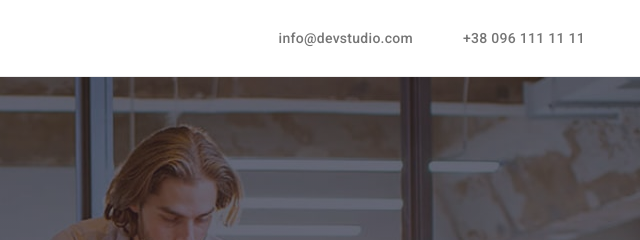
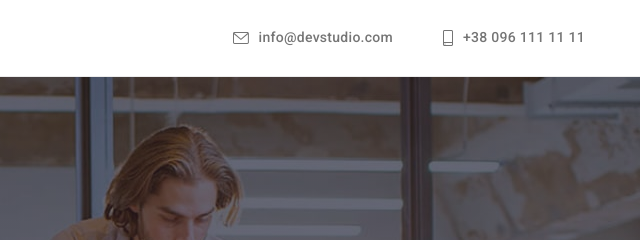
Before and after one commit to LenaLeri/goit-markup-hw-04, a plain HTML site: page index.html in a window 1280 px wide. Shown: the top 240 px of the page, 640-1280 px from the left. Drawn offline with nearby package versions, Linux system fonts and the light colour scheme.

Commit message:
Хедер svg

```diff
--- a/css/styles.css
+++ b/css/styles.css
@@ -151,10 +151,10 @@ img {
 .auth-nav {
   display: flex;
   margin-left: auto;
-  /* margin-left: 331px; */
 }
 
-.auth-nav .link {
+.auth-nav .header-mail-link,
+.auth-nav .header-phone-link {
   padding-top: 30px;
   padding-bottom: 30px;
 
@@ -164,9 +164,23 @@ img {
   line-height: 1.14;
   letter-spacing: 0.02em;
 }
+
 .auth-nav .link:hover,
 .auth-nav .link:focus {
   color: var(--accent-color);
+}
+
+.header-mail-link,
+.header-phone-link {
+  display: flex;
+  width: 100%;
+  height: 100%;
+  align-items: center;
+}
+
+.mail-icon {
+  fill: currentColor;
+  margin-right: 10px;
 }
 
 /* --------------HERO------------- */
--- a/index.html
+++ b/index.html
@@ -33,10 +33,22 @@
           </ul>
         </nav>
         <ul class="list auth-nav">
-          <li class="item">
-            <a href="mailto:info@devstudio.com" class="link">info@devstudio.com</a>
+          <li class="auth-nav-item item">
+            <a href="mailto:info@devstudio.com" class="header-mail-link link">
+              <svg class="mail-icon" width="16" height="12">
+                <use href="./images/symbol-defs.svg#icon-mail"></use>
+              </svg>
+              info@devstudio.com
+            </a>
           </li>
-          <li class="item"><a href="tel:+380961111111" class="link">+38 096 111 11 11</a></li>
+          <li class="auth-nav-item item">
+            <a href="tel:+380961111111" class="header-phone-link link">
+              <svg class="mail-icon" width="10" height="16">
+                <use href="./images/symbol-defs.svg#icon-phone"></use>
+              </svg>
+              +38 096 111 11 11
+            </a>
+          </li>
         </ul>
       </div>
     </header>
```
Also changed, not shown: portfolio.html (+15 -3 lines).
